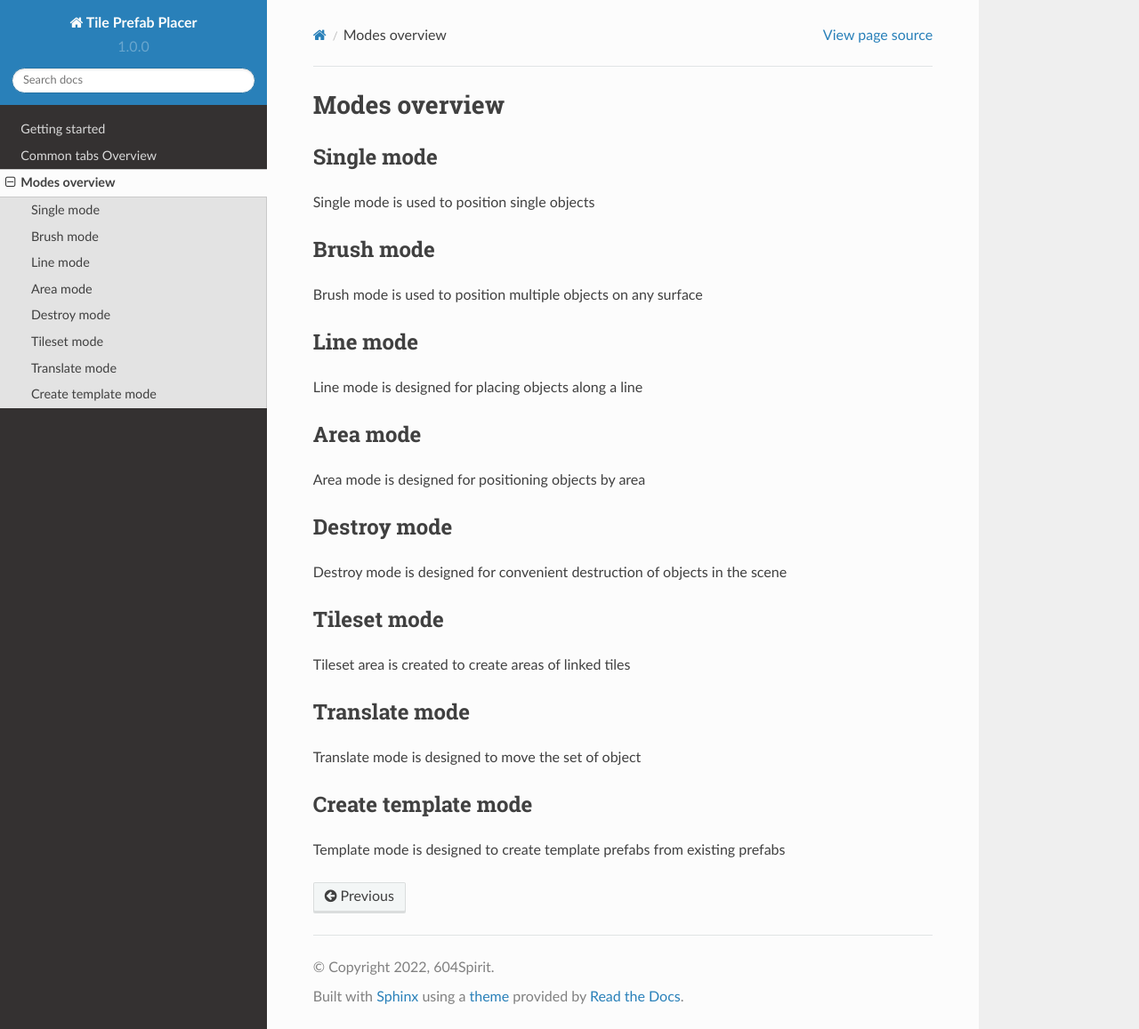
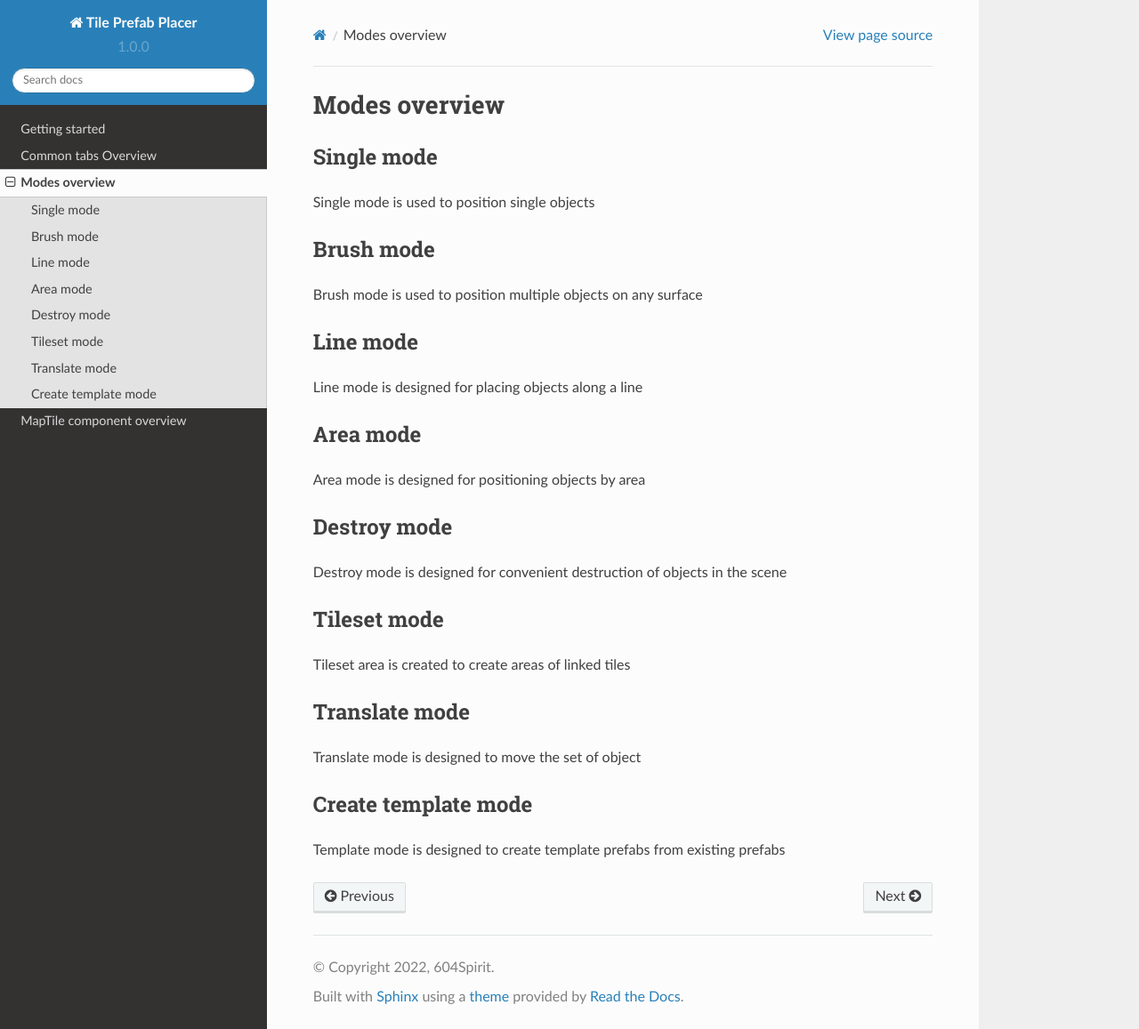
Before and after one commit to tawi1/Tile-Prefab-Placer, a Sphinx documentation site: the page built from docs/source/modes.rst, in a window 1280 px wide and 1157 px high. Shown: the whole window at 89% size. Built offline with Sphinx 7.4.7 and the Read the Docs theme 2.0.0, drawn with Linux system fonts in a browser that asks for light colours.

Commit message:
Updated index & new maptile page

```diff
--- a/docs/source/index.rst
+++ b/docs/source/index.rst
@@ -17,3 +17,4 @@
    gettingstarted
    tabs
    modes
+   maptile
--- /dev/null
+++ b/docs/source/maptile.rst
@@ -0,0 +1,7 @@
+MapTile component overview
+=====
+
+.. _maptile:
+
+MapTile
+------------
```
Also changed, not shown: other parts of docs/source/index.rst (+1 -1 lines).
